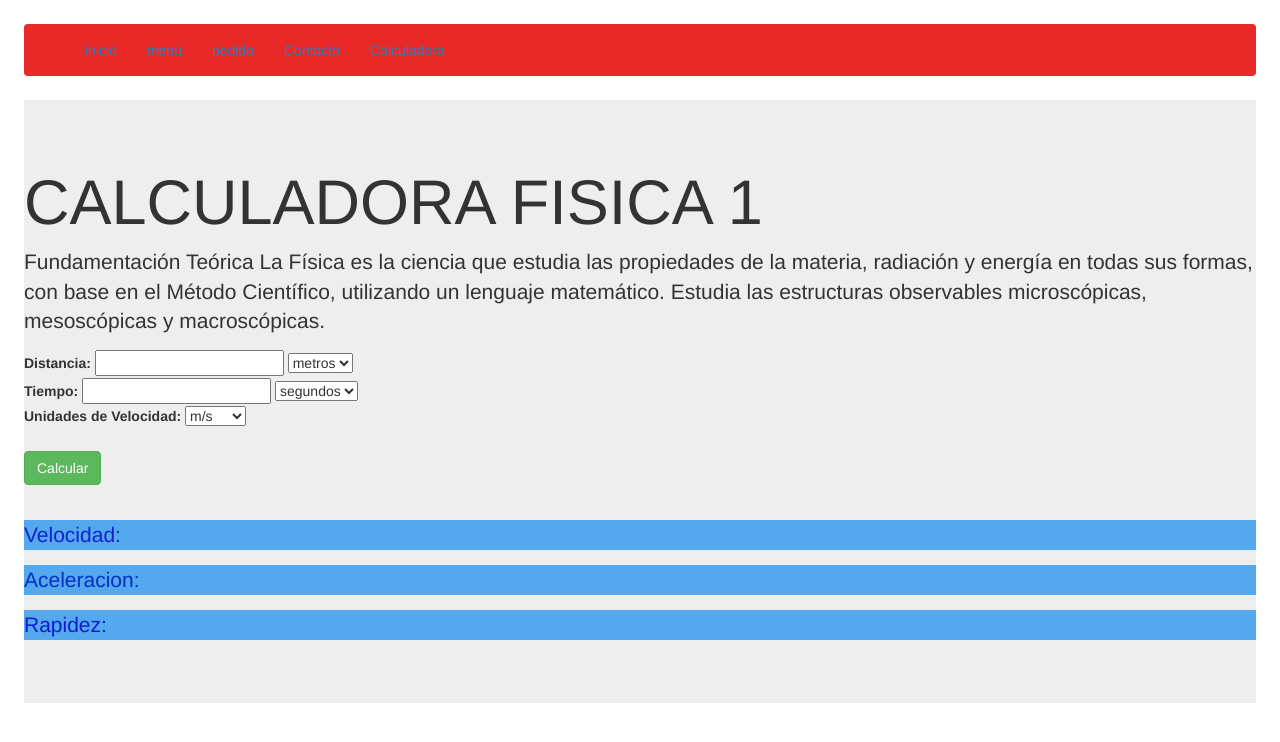
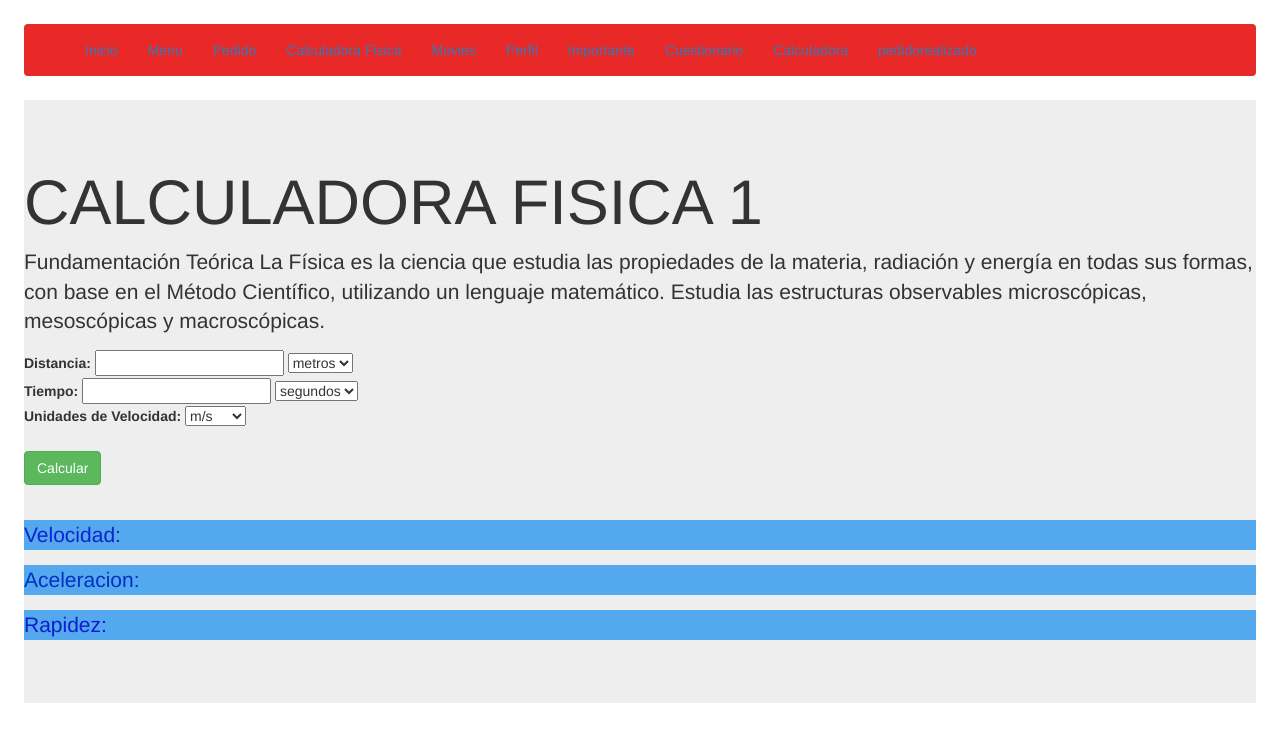
Before and after one commit to SolVC25/tercerparcial4A, a plain HTML site: page calculadorafisica.html in a window 1280 px wide. Drawn offline with nearby package versions, Linux system fonts and the light colour scheme.

Commit message:
Add files via upload

```diff
--- a/calculadorafisica.html
+++ b/calculadorafisica.html
@@ -12,21 +12,39 @@
   	<nav class="navbar navbar-light" style="background-color: rgb(233, 40, 40)">
   		<div class="container">
         <ul class="nav navbar-nav">
-        <li>
-          <a href="index - copia.html">inicio</a>
+            <li class="active">
+                <a href="index - copia.html">Inicio</a>
             </li>
             <li>
-          <a href="Menu - copia.html">menu</a>
+                <a href="Menu.html">Menu</a>
             </li>
             <li>
                 <li>
-          <a href="Pedido - copia.html">pedido</a>
+                <a href="pedido2.html">Pedido</a>
+            </li>
+
+            <li>
+              <a href="calculadorafisica.html">Calculadora Fisica</a>
           </li>
           <li>
-          <a href="Contacto - copia.html">Contacto</a>
+            <a href="Apimovies Original.html">Movies</a>
           </li>
-      <li class="active">
-        <a href="calculadorafisica.html">Calculadora</a>
+          <li>
+            <a href="perfil.html">Perfil</a>
+          </li>
+          <li>
+            <a href="importante.html">Importante</a>
+          </li>
+          <li>
+            <a href="Cuestionario.html">Cuestionario</a>
+          </li>
+            <li>
+              <a href="Calculadora.html">Calculadora</a>
+            </li>
+            <li>
+              <a href="pedidorealizado.php">pedidorealizado</a>
+            </li>
+               </ul>
     </li>
 
 
```
Lines whose indentation alone changed are shown as unchanged.
